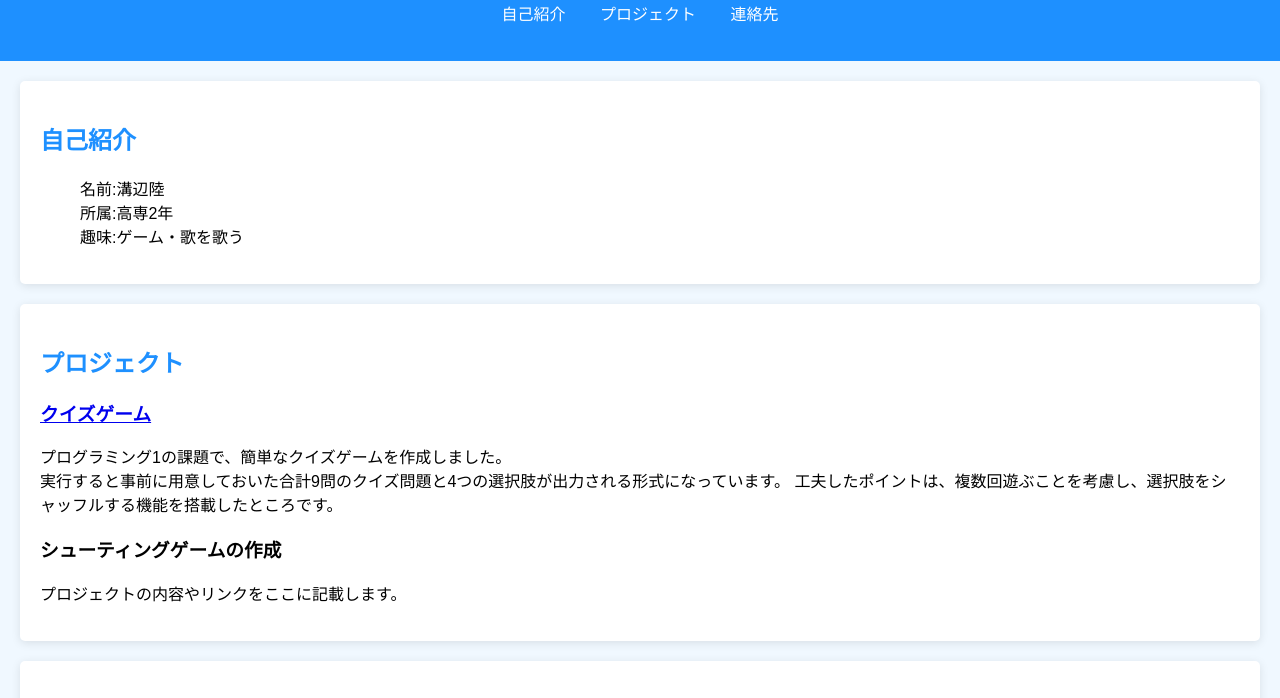
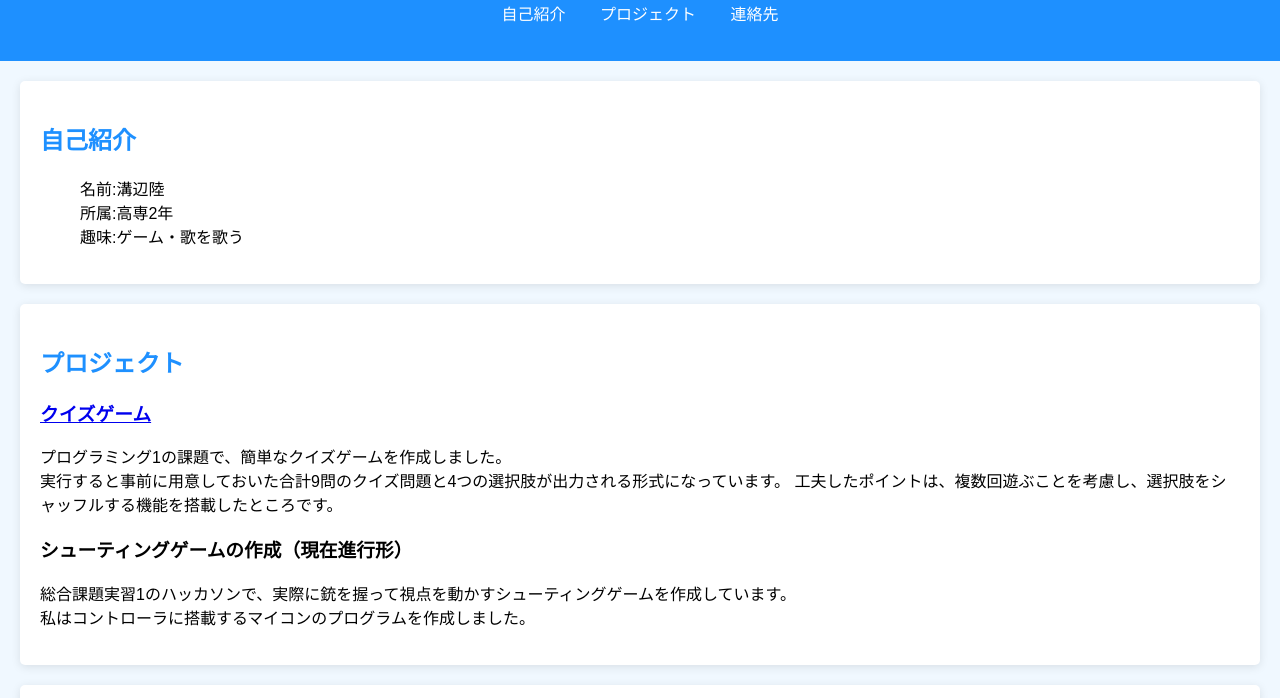
Before and after one commit to kuri227/PG1-portfolio, a plain HTML site: page index.html in a window 1280 px wide. Shown: the part 99-797 px from the top of the page. Drawn offline with Linux system fonts and the light colour scheme.

Commit message:
update index.html

```diff
--- a/index.html
+++ b/index.html
@@ -38,8 +38,11 @@
             </p>
         </div>
         <div class="project">
-            <h3>シューティングゲームの作成</h3>
-            <p>プロジェクトの内容やリンクをここに記載します。</p>
+            <h3>シューティングゲームの作成（現在進行形）</h3>
+            <p>総合課題実習1のハッカソンで、実際に銃を握って視点を動かすシューティングゲームを作成しています。<br>
+                私はコントローラに搭載するマイコンのプログラムを作成しました。
+
+            </p>
         </div>
         <!-- 他のプロジェクトもここに追加できます -->
     </section>
```
